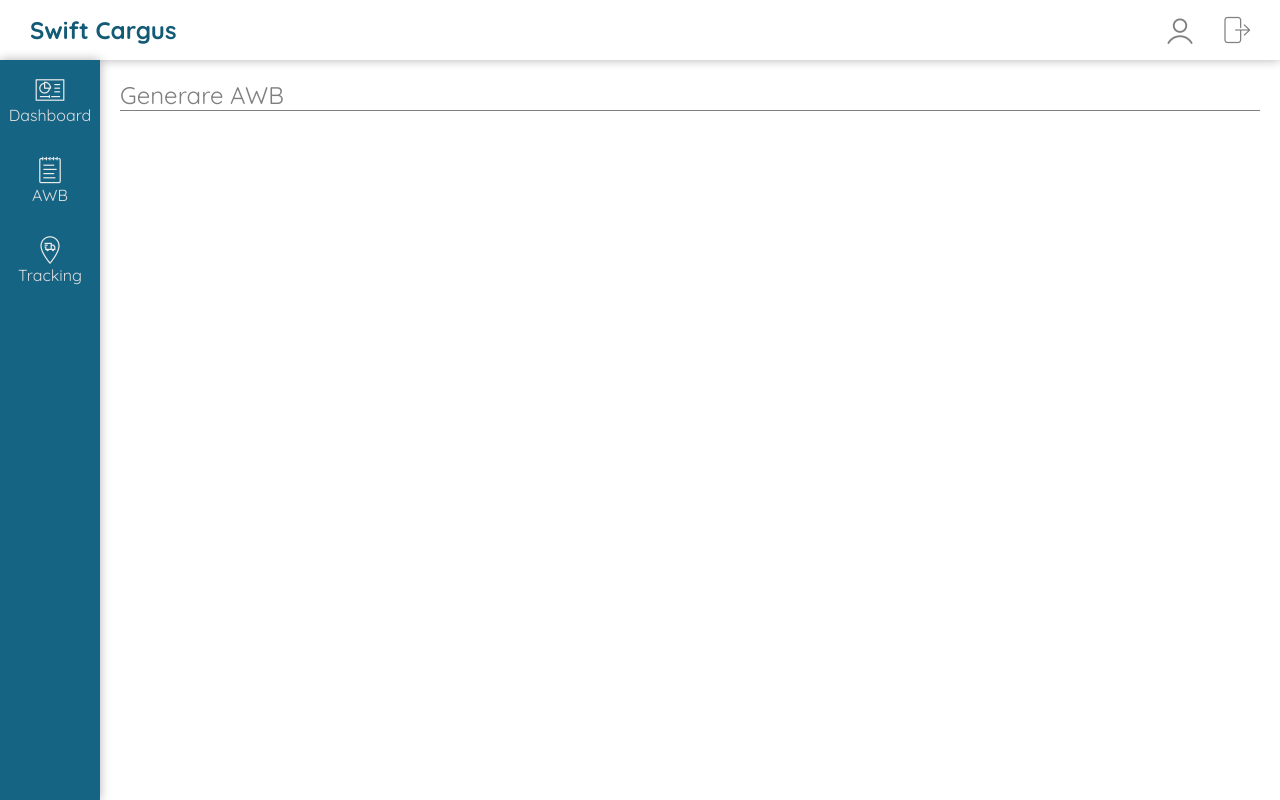
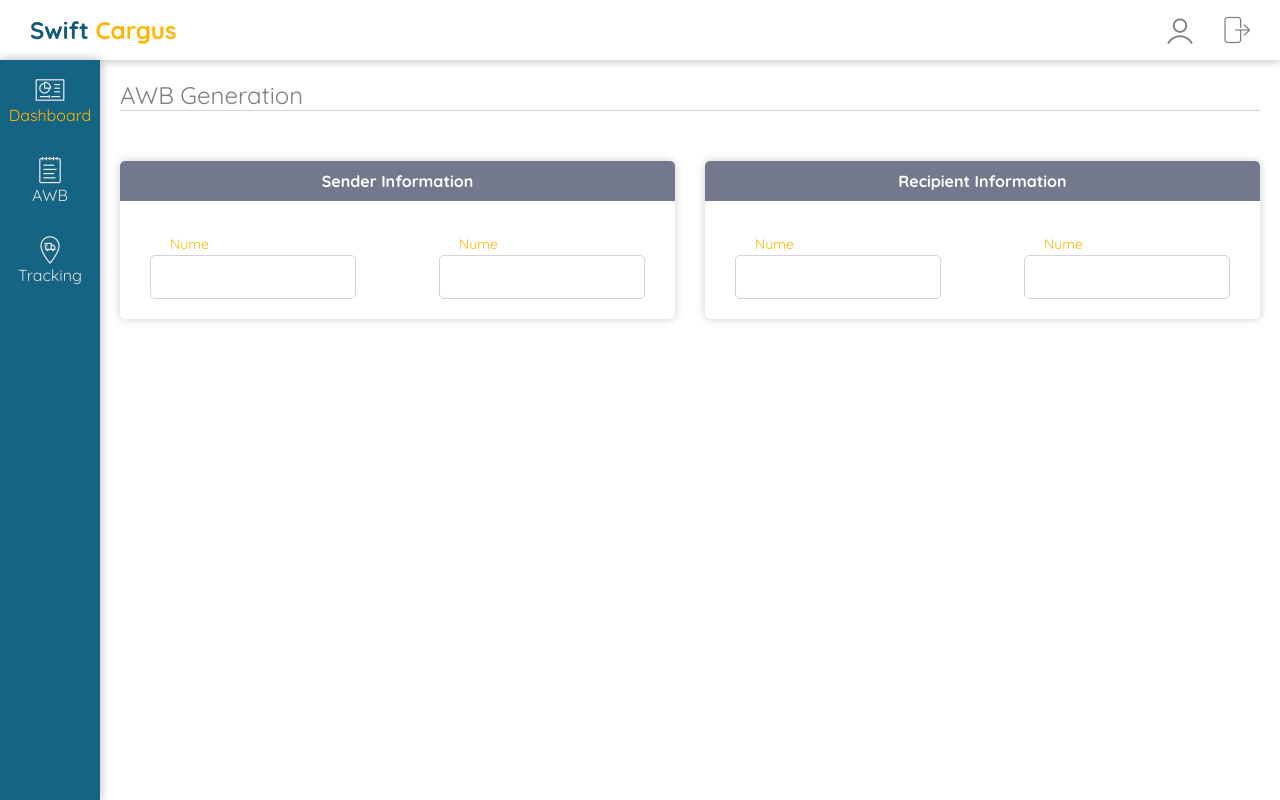
Before and after one commit to Andrew0911/Swift-Cargus, a React (Vite) app in the folder react/: page /awb in a window 1280 px wide. Built offline with nearby package versions, Linux system fonts and the light colour scheme; sample sign-in values are in the browser's storage.

Commit message:
AWB page WIP + selected tabs

```diff
--- a/react/src/components/AWB.jsx
+++ b/react/src/components/AWB.jsx
@@ -10,8 +10,59 @@ function AWB() {
         <link rel="icon" href={SwiftCargusLogo} type="image/png" />
       </Helmet>
 
-      <div className='page-header'>Generare AWB</div>
-      <br/>
+      <div className='page-header'>AWB Generation</div>
+
+      <div className='awb-container'>
+        <div className='sender-container'>
+
+          <div className='header-div'> Sender Information </div>
+
+          <div className='container-div'>
+
+            <div>
+                <p className='above-input-field'> Nume </p>
+                <input className='input-field'
+                  type='text'
+                />
+            </div>
+
+            <div>
+              <p className='above-input-field'> Nume </p>
+              <input className='input-field'
+                type='text'
+              />
+            </div>
+
+          </div>
+
+        </div>
+
+        <div className='recipient-container'>
+
+          <div className='header-div'> Recipient Information </div>
+
+          <div className='container-div'>
+
+            <div>
+              <p className='above-input-field'> Nume </p>
+              <input className='input-field'
+                type='text'
+              />
+            </div>
+
+            <div>
+              <p className='above-input-field'> Nume </p>
+              <input className='input-field'
+                type='text'
+              />
+            </div>
+
+          </div>
+
+        </div>
+
+      </div>
+
     </>
   )
 }
--- a/react/src/components/Header.jsx
+++ b/react/src/components/Header.jsx
@@ -11,11 +11,14 @@ function Header() {
     await axiosClient.post('/logout');
     setCurrentUser({});
     setUserToken(null);
+    localStorage.removeItem('selectedTab');
   };
 
   return (
     <div className = "header">
-        Swift Cargus
+        <div>
+          <span>Swift</span> <span style={{color: '#ffb703'}}>Cargus</span>
+        </div>
         <div className = 'buttons'>
             <img
             src = {DefaultAvatar}
--- a/react/src/components/ItemsMenu.jsx
+++ b/react/src/components/ItemsMenu.jsx
@@ -2,14 +2,41 @@ import Tab from "./Tab"
 import AWB from '../img/AWB.png'
 import Tracking from '../img/Tracking.png'
 import Dashboard from '../img/Dashboard.png'
+import { useEffect, useState } from "react";
 
 
 function ItemsMenu() {
+  const [selectedTab, setSelectedTab] = useState(() => {
+    return localStorage.getItem('selectedTab') || 'Dashboard';
+  });
+
+  useEffect(() => {
+    localStorage.setItem('selectedTab', selectedTab);
+  }, [selectedTab]);
+
+  const handleTabClick = (title) => {
+    setSelectedTab(title);
+  };
   return (
     <div className = "itemsMenu">
-        <Tab logo = {Dashboard} title = 'Dashboard'/>
-        <Tab logo = {AWB} title = 'AWB'/>
-        <Tab logo = {Tracking} title = 'Tracking'/>
+        <Tab
+          logo = {Dashboard}
+          title = 'Dashboard'
+          selected={selectedTab === 'Dashboard'}
+          onClick={() => handleTabClick('Dashboard')}
+        />
+        <Tab
+          logo = {AWB}
+          title = 'AWB'
+          selected={selectedTab === 'AWB'}
+          onClick={() => handleTabClick('AWB')}
+        />
+        <Tab
+          logo = {Tracking}
+          title = 'Tracking'
+          selected={selectedTab === 'Tracking'}
+          onClick={() => handleTabClick('Tracking')}
+        />
     </div>
   )
 }
--- a/react/src/components/Tab.jsx
+++ b/react/src/components/Tab.jsx
@@ -1,15 +1,16 @@
-import { Navigate, useNavigate } from "react-router-dom";
+import { useNavigate } from "react-router-dom";
 
 function Tab(props) {
-    const {logo, title} = props;
+    const { logo, title, selected, onClick } = props;
     const navigate = useNavigate();
 
     const handleClick = () => {
       navigate(`/${title.toLowerCase()}`);
+      onClick(title);
     }
 
     return (
-    <div className = "tab" onClick = {handleClick}>
+    <div className = {`${selected ? 'selected' : ''}tab`} onClick = {handleClick}>
       <img
        src = {logo}
        alt = ""
--- a/react/src/style.scss
+++ b/react/src/style.scss
@@ -43,6 +43,8 @@
                 width: 250px;
                 border-bottom: 1px solid #87ceeb;
                 font-family: "Quicksand", sans-serif;
+                outline: none;
+                color: #135a76;
 
                 &::placeholder{
                 color: rgb(175, 175, 175);
@@ -156,6 +158,24 @@
             }
         }
 
+        .selectedtab{
+            padding-top: 10px;
+            padding-bottom: 10px;
+            display: flex;
+            flex-direction: column;
+            align-items: center;
+            justify-content: center;
+            width: 100px;
+            height: 60px;
+            color: #ffb703;
+
+            &:hover{
+                color: white;
+                background-color: #186f92;
+                cursor: pointer;
+            }
+        }
+
         .menu {
             flex:1;
             padding-left: 20px;
@@ -187,7 +207,105 @@
 {
     color: gray;
     font-size: 24px;
-    border-bottom: 1px solid gray;
+    border-bottom: 1px solid lightgray;
+}
+
+.input-field
+{
+    outline: none;
+    border: 1px solid lightgray;
+    border-radius: 5px;
+    height: 3.5vh;
+    width: 15vw;
+    font-size: 16px;
+    font-family: "Quicksand", sans-serif;
+    padding-top: 7px;
+    padding-bottom: 7px;
+    padding-left: 10px;
+
+    &:hover
+    {
+        border-color: #ffb703;
+    }
+
+}
+
+.above-input-field
+{
+    margin-bottom: 2px;
+    font-size: 14px;
+    color: #ffb703;
+    padding-left: 20px;
+}
+
+.awb-container
+{
+    display: flex;
+    gap: 30px;
+    margin-top: 50px;
+
+    .sender-container
+    {
+        box-shadow: 0 0 10px rgba(0, 0, 0, 0.2);
+        backdrop-filter: blur(5px);
+        padding-bottom: 20px;
+        flex: 1;
+        border-radius: 5px;
+
+        .header-div
+        {
+            border-radius: 5px 5px 0px 0px;
+            padding: 10px;
+            background-color:#74788d;
+            color: white;
+            font-weight: bold;
+            margin-bottom: 20px;
+            text-align: center;
+        }
+
+        .container-div
+        {
+            display: flex;
+            justify-content: space-between;
+            padding-left: 30px;
+            padding-right: 30px;
+
+        }
+    }
+
+    .recipient-container
+    {
+        box-shadow: 0 0 10px rgba(0, 0, 0, 0.2);
+        backdrop-filter: blur(5px);
+        padding-bottom: 20px;
+        flex: 1;
+        border-radius: 5px;
+
+        .header-div
+        {
+            border-radius: 5px 5px 0px 0px;
+            padding: 10px;
+            background-color:#74788d;
+            color: white;
+            font-weight: bold;
+            margin-bottom: 20px;
+            text-align: center;
+        }
+
+        .container-div
+        {
+            display: flex;
+            justify-content: space-between;
+            padding-left: 30px;
+            padding-right: 30px;
+        }
+
+    }
+}
+
+.link{
+    color: #ffb703;
+    text-decoration: none;
 }
 
 body {
--- a/react/src/views/Login.jsx
+++ b/react/src/views/Login.jsx
@@ -51,7 +51,11 @@ export default function Login() {
 
                 <div className='formWrapper'>
 
-                    <span className='logo'> Swift Cargus </span>
+                    <span className='logo'>
+                      <div>
+                        <span>Swift</span> <span style={{color: '#ffb703'}}>Cargus</span>
+                      </div>
+                    </span>
                     <span className='title'>Login</span>
                     <form onSubmit={submitLogin}>
                         <input
@@ -85,7 +89,7 @@ export default function Login() {
                     </div>
                     }
 
-                    <p>Do not have an account? <a href = '/register'> Register </a></p>
+                    <p>Do not have an account? <a className = 'link' href = '/register'> Register </a></p>
                 </div>
             </div>
         </div>
--- a/react/src/views/Register.jsx
+++ b/react/src/views/Register.jsx
@@ -48,7 +48,11 @@ function Register() {
 
             <div className='formWrapper'>
 
-                <span className='logo'> Swift Cargus </span>
+                <span className='logo'>
+                  <div>
+                    <span>Swift</span> <span style={{color: '#ffb703'}}>Cargus</span>
+                  </div>
+                </span>
                 <span className='title'>Register</span>
 
                 <form onSubmit={submitSignup}>
@@ -84,7 +88,7 @@ function Register() {
                   </div>
                 }
 
-                <p>Already have an account? <a href = '/login'> Login </a></p>
+                <p>Already have an account? <a className = 'link' href = '/login'> Login </a></p>
             </div>
       </div>
       </div>
```
